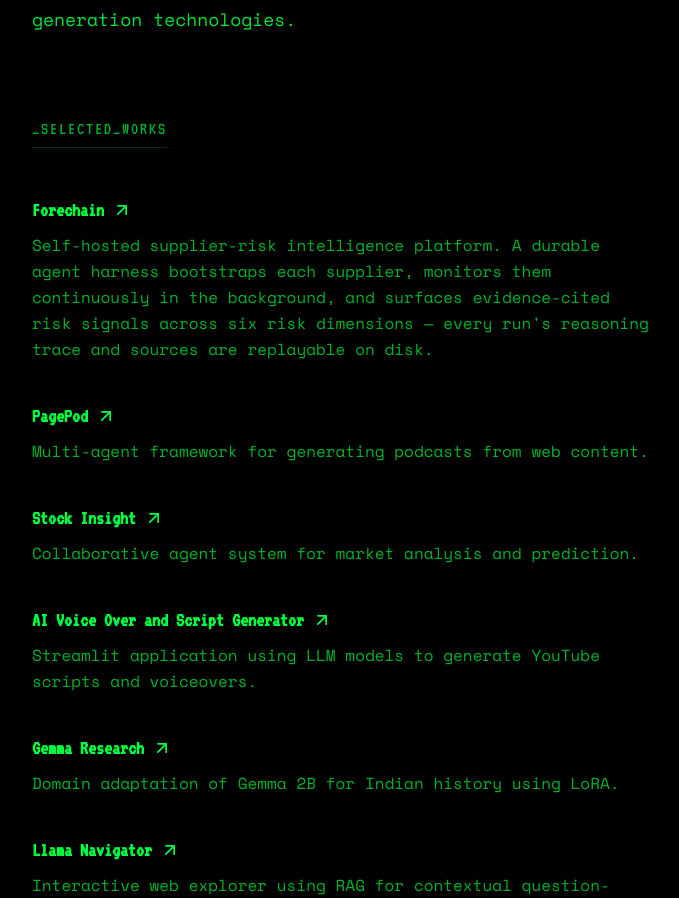
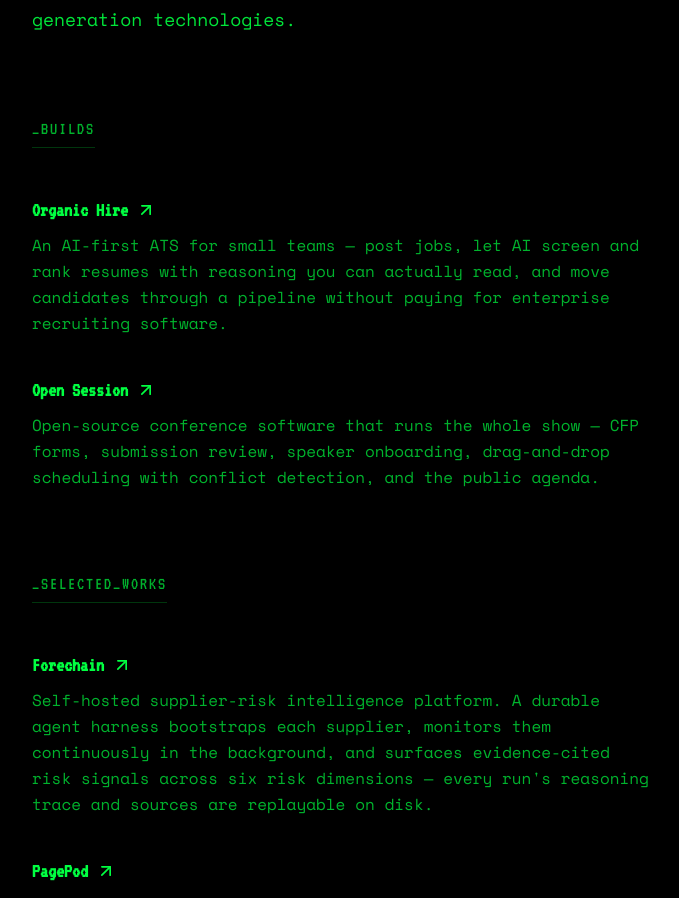
Before and after one commit to AjayK47/Portfolio-2, a Next.js app: page / in a window 1280 px wide. Shown: the part 1908-2806 px from the top of the page, without its empty margins (296-975 px from the left). Built offline with nearby package versions, Linux system fonts and the light colour scheme.

Commit message:
Add Builds section, point Forechain link to forechain.co
- New _Builds section after Experience: Organic Hire and Open Session
- Forechain now links to forechain.co instead of the GitHub repo

```diff
--- a/app/page.tsx
+++ b/app/page.tsx
@@ -131,6 +131,26 @@
         </div>
       </section>
 
+      {/* Builds */}
+      <section className="space-y-12">
+        <h3 className="text-lg font-heading tracking-widest uppercase opacity-70 border-b border-[#00ff41]/30 w-fit pb-1">
+          _Builds
+        </h3>
+        <div className="space-y-10">
+          {[
+            { title: "Organic Hire", link: "https://organichire.co", desc: "An AI-first ATS for small teams — post jobs, let AI screen and rank resumes with reasoning you can actually read, and move candidates through a pipeline without paying for enterprise recruiting software." },
+            { title: "Open Session", link: "https://session.drawset.com", desc: "Open-source conference software that runs the whole show — CFP forms, submission review, speaker onboarding, drag-and-drop scheduling with conflict detection, and the public agenda." },
+          ].map((proj, i) => (
+            <div key={i} className="space-y-2 group">
+              <Link href={proj.link} target="_blank" className="text-xl font-bold font-heading hover:bg-[#00ff41] hover:text-black hover:px-2 transition-all flex items-center gap-2 w-fit">
+                {proj.title} <ArrowUpRight className="h-5 w-5" />
+              </Link>
+              <p className="text-base opacity-70 leading-relaxed">{proj.desc}</p>
+            </div>
+          ))}
+        </div>
+      </section>
+
       {/* Selected Works */}
       <section className="space-y-12">
         <h3 className="text-lg font-heading tracking-widest uppercase opacity-70 border-b border-[#00ff41]/30 w-fit pb-1">
@@ -138,7 +158,7 @@
         </h3>
         <div className="space-y-10">
           {[
-            { title: "Forechain", link: "https://github.com/AjayK47/forechain", desc: "Self-hosted supplier-risk intelligence platform. A durable agent harness bootstraps each supplier, monitors them continuously in the background, and surfaces evidence-cited risk signals across six risk dimensions — every run's reasoning trace and sources are replayable on disk." },
+            { title: "Forechain", link: "https://forechain.co", desc: "Self-hosted supplier-risk intelligence platform. A durable agent harness bootstraps each supplier, monitors them continuously in the background, and surfaces evidence-cited risk signals across six risk dimensions — every run's reasoning trace and sources are replayable on disk." },
             { title: "PagePod", link: "https://github.com/AjayK47/PagePod", desc: "Multi-agent framework for generating podcasts from web content." },
             { title: "Stock Insight", link: "https://github.com/AjayK47/Stock-Insight-Agent", desc: "Collaborative agent system for market analysis and prediction." },
             { title: "AI Voice Over and Script Generator", link: "https://github.com/AjayK47/AI-Voice-Over-and-Script-Generator-for-Youtube", desc: "Streamlit application using LLM models to generate YouTube scripts and voiceovers." },
```
